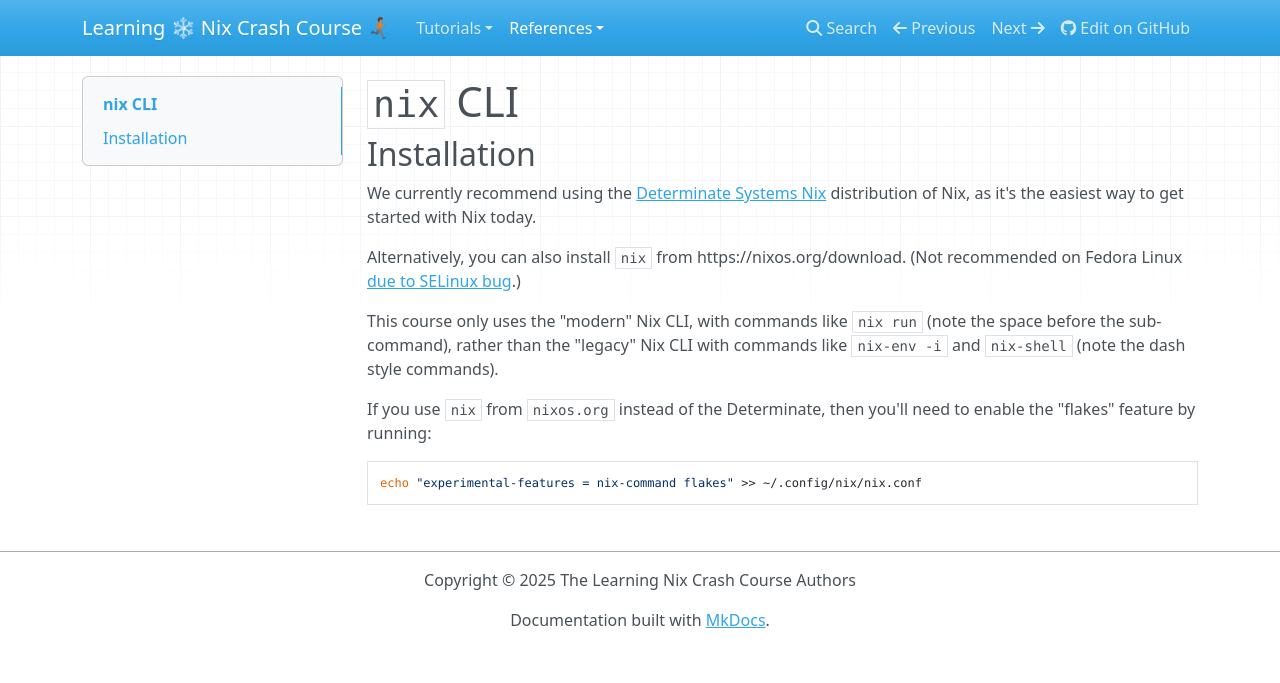
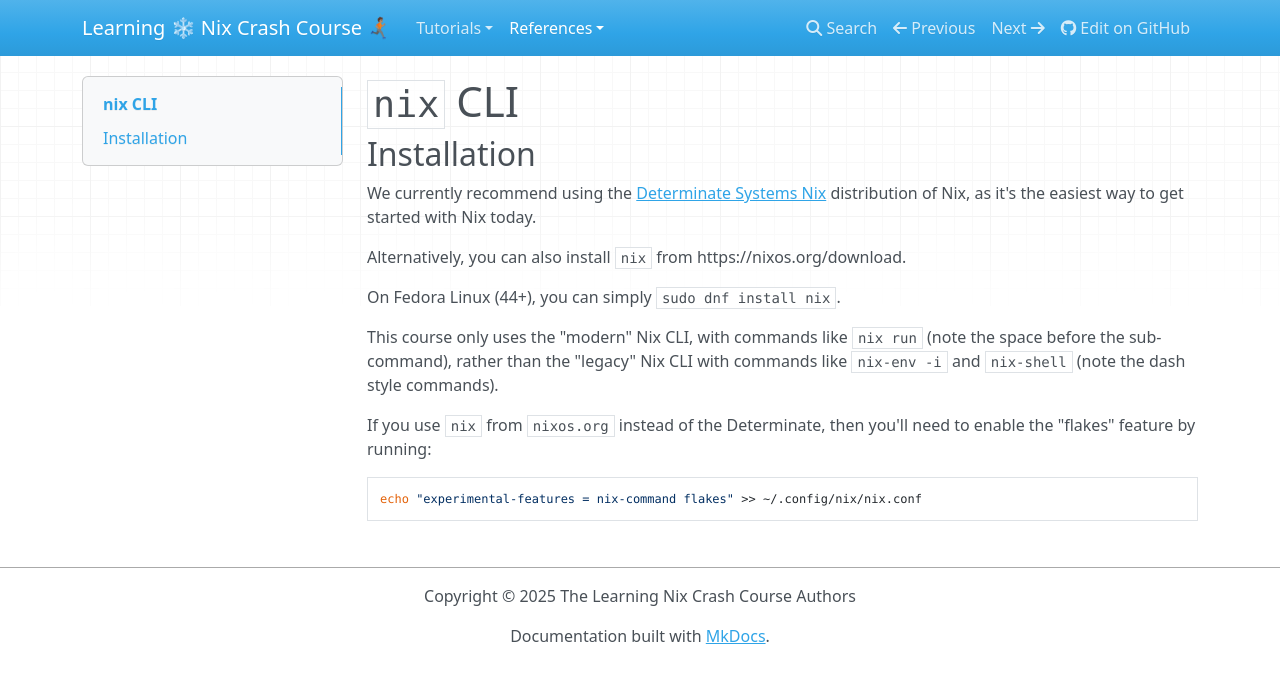
Before and after one commit to vorburger/nixfiles, an MkDocs documentation site: the page built from docs/docs/reference/nix-cli.md, in a window 1280 px wide. Shown: the top 683 px of the page. Built offline with MkDocs 1.6.1, drawn with Linux system fonts in a browser that asks for light colours; nearby versions of some CDN libraries.

Commit message:
Clarify nix installation on Fedora 44

```diff
--- a/docs/docs/reference/nix-cli.md
+++ b/docs/docs/reference/nix-cli.md
@@ -4,7 +4,9 @@
 
 We currently recommend using the [Determinate Systems Nix](determinate.md) distribution of Nix, as it's the easiest way to get started with Nix today.
 
-Alternatively, you can also install `nix` from https://nixos.org/download. (Not recommended on Fedora Linux [due to SELinux bug](https://github.com/NixOS/nix/issues/2374).)
+Alternatively, you can also install `nix` from https://nixos.org/download.
+
+On Fedora Linux (44+), you can simply `sudo dnf install nix`.
 
 This course only uses the "modern" Nix CLI, with commands like `nix run` (note the space before the sub-command),
 rather than the "legacy" Nix CLI with commands like `nix-env -i` and `nix-shell` (note the dash style commands).
```
